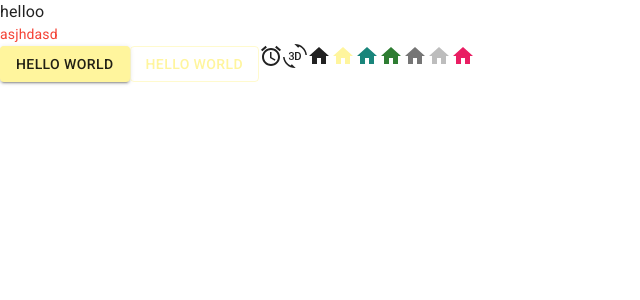
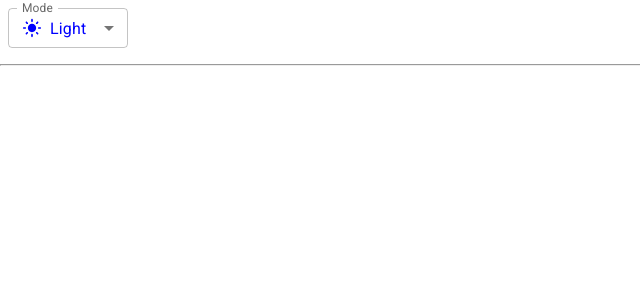
Before and after one commit to PQuangTruong/demo-trello-web, a React (Vite) app: page / in a window 1280 px wide. Shown: the top 300 px of the page, without its empty margins (0-640 px from the left). Built offline with nearby package versions, Linux system fonts and the light colour scheme.

Commit message:
create layout

```diff
--- a/src/App.jsx
+++ b/src/App.jsx
@@ -1,26 +1,67 @@
-import Button from "@mui/material/Button";
-import AccessAlarmIcon from "@mui/icons-material/AccessAlarm";
-import ThreeDRotation from "@mui/icons-material/ThreeDRotation";
-import HomeIcon from "@mui/icons-material/Home";
-import { pink } from '@mui/material/colors';
-import  Typography  from "@mui/material/Typography";
+// import Button from "@mui/material/Button";
+// import AccessAlarmIcon from "@mui/icons-material/AccessAlarm";
+// import ThreeDRotation from "@mui/icons-material/ThreeDRotation";
+// import HomeIcon from "@mui/icons-material/Home";
+// import { pink } from "@mui/material/colors";
+// import Typography from "@mui/material/Typography";
+ import { useColorScheme } from "@mui/material/styles";
+//import useMediaQuery from "@mui/material/useMediaQuery";
+
+import InputLabel from "@mui/material/InputLabel";
+import MenuItem from "@mui/material/MenuItem";
+import FormControl from "@mui/material/FormControl";
+import Select from "@mui/material/Select";
+import Box from "@mui/material/Box";
+
+import LightModeIcon from "@mui/icons-material/LightMode";
+import DarkModeIcon from "@mui/icons-material/DarkMode";
+import SettingsBrightnessIcon from "@mui/icons-material/SettingsBrightness";
+
+function SelectMode() {
+  const { mode, setMode } = useColorScheme();
+  const handleChange = (event) => {
+    const selectMode = event.target.value;
+    setMode(selectMode);
+  };
+
+  return (
+    <FormControl sx={{ m: 1, minWidth: 120 }} size="small">
+      <InputLabel id="select-light-mode">Mode</InputLabel>
+      <Select
+        labelId="select-light-mode"
+        id="select-dark-mode"
+        value={mode}
+        label="Mode"
+        onChange={handleChange}
+      >
+        <MenuItem value="light">
+          <Box style={{ display: "flex", alignItems: "center", gap: 8 }}>
+            <LightModeIcon fontSize="small" /> Light
+          </Box>
+        </MenuItem>
+        <MenuItem value="dark">
+          <Box sx={{ display: "flex", alignItems: "center", gap: 1 }}>
+            <DarkModeIcon fontSize="small" /> Dark
+          </Box>
+        </MenuItem>
+        <MenuItem value="system">
+          <Box sx={{ display: "flex", alignItems: "center", gap: 1 }}>
+            <SettingsBrightnessIcon fontSize="small" /> System
+          </Box>
+        </MenuItem>
+      </Select>
+    </FormControl>
+  );
+}
+
+
 
 function App() {
   return (
     <>
-      <div>helloo </div>
-      <Typography variant="body2" color="text.secondary">asjhdasd</Typography>
-      <Button variant="contained">Hello world</Button>
-      <Button variant="outlined">Hello world</Button>
-      <AccessAlarmIcon />
-      <ThreeDRotation />
-      <HomeIcon />
-      <HomeIcon color="primary" />
-      <HomeIcon color="secondary" />
-      <HomeIcon color="success" />
-      <HomeIcon color="action" />
-      <HomeIcon color="disabled" />
-      <HomeIcon sx={{ color: pink[500] }} />
+      <SelectMode />
+      <hr></hr>
+
     </>
   );
 }
--- a/src/theme.js
+++ b/src/theme.js
@@ -1,22 +1,26 @@
-import { createTheme } from '@mui/material/styles';
-import { red, yellow } from '@mui/material/colors';
+import { cyan, deepOrange, orange, teal } from "@mui/material/colors";
+import { experimental_extendTheme as extendTheme } from "@mui/material/styles";
 
 // Create a theme instance.
-const theme = createTheme({
-  palette: {
-    mode: 'light',
-    primary: {
-      main: yellow[200],
+const theme = extendTheme({
+  colorSchemes: {
+    light: {
+      palette: {
+        primary: teal,
+        secondary: deepOrange,
+      },
+      components: {
+        MuiCssBaseline: {
+          styleOverrides: "div {color:blue}",
+        },
+      },
     },
-    secondary: {
-      main: '#19857b',
+    dark: {
+      palette: {
+        primary: cyan,
+        secondary: orange,
+      },
     },
-    error: {
-      main: red.A400,
-    },
-    text: {
-        secondary: red[500]
-    }
   },
 });
 
```
Also changed, not shown: src/main.jsx (+6 -6 lines).
